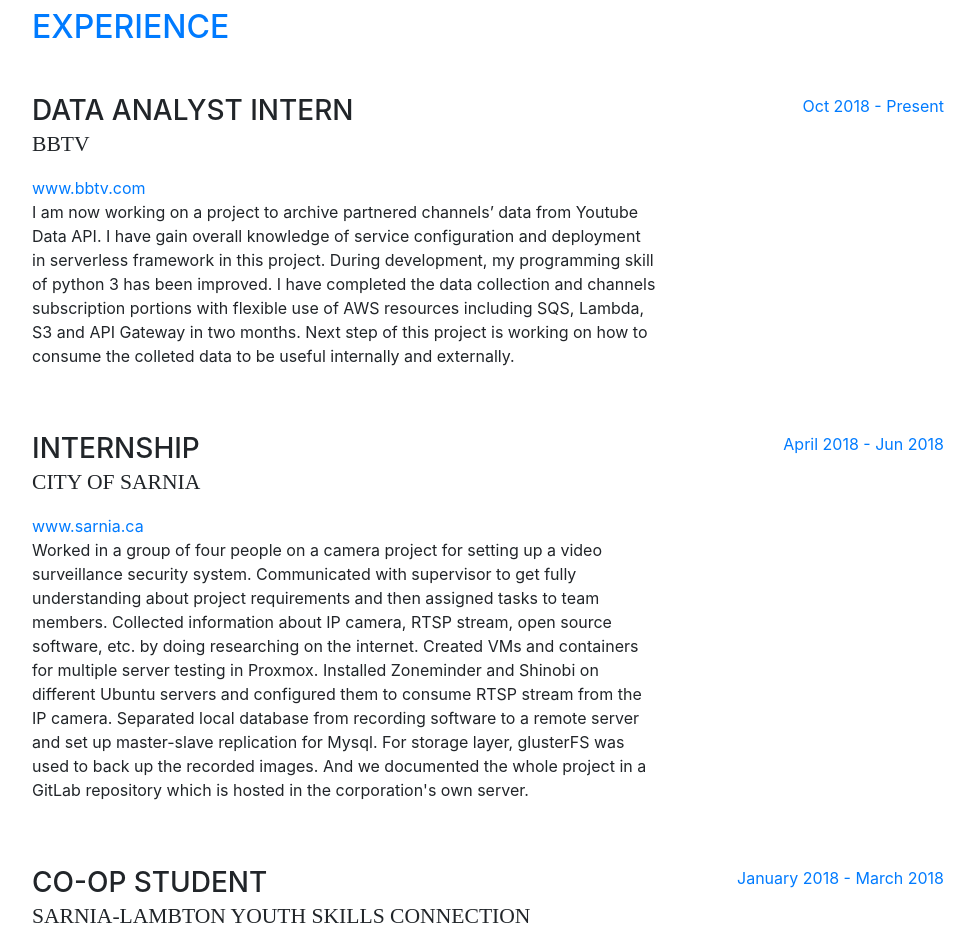
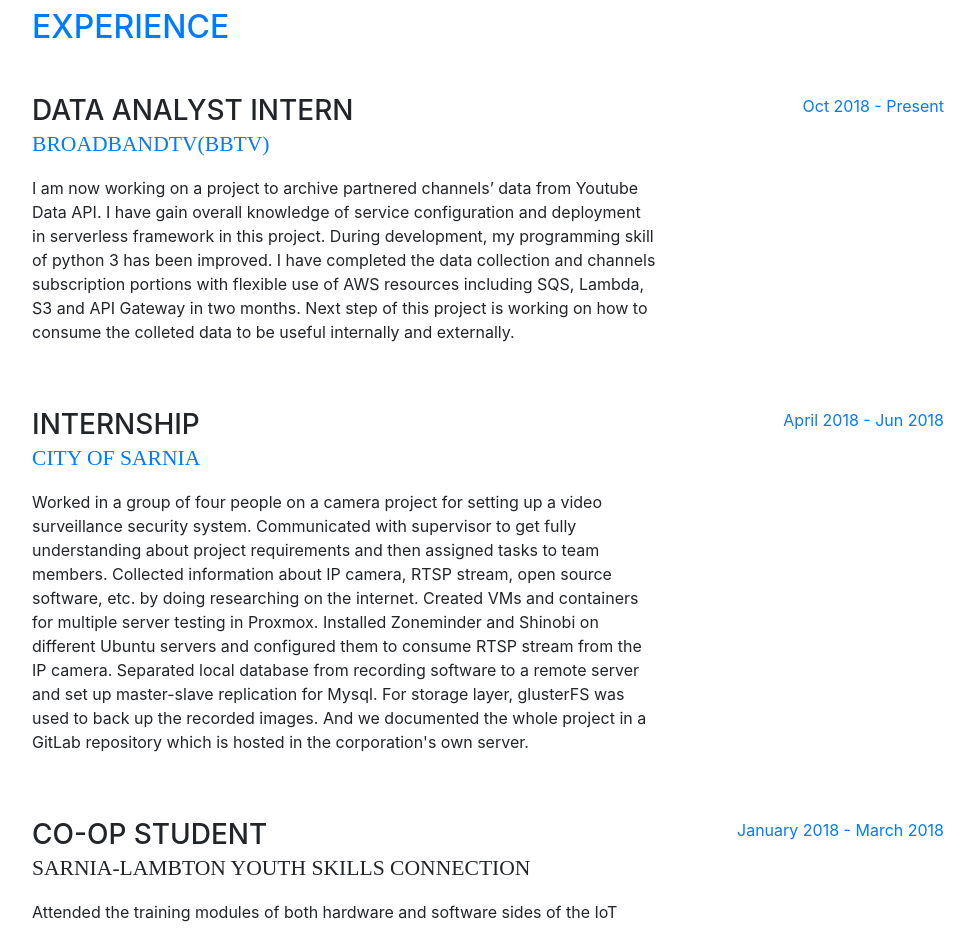
Before and after one commit to bellabellahuang/bellabellahuang.github.io, a website with bundled scripts: page index.html in a window 1280 px wide. Shown: the part 840-1768 px from the top of the page, without its empty margins (288-1263 px from the left). Built offline with nearby package versions, Linux system fonts and the light colour scheme; a web font is replaced by a local one.

Commit message:
Moved links into employer names component

```diff
--- a/index.html
+++ b/index.html
@@ -120,8 +120,9 @@
           <div class="resume-item d-flex flex-column flex-md-row mb-5">
             <div class="resume-content mr-auto">
               <h3 class="mb-0">Data Analyst Intern</h3>
-              <div class="subheading mb-3">BBTV</div>
-              <a href="https://www.bbtv.com" target="_blank">www.bbtv.com</a>
+              <div class="subheading mb-3">
+                <a href="https://www.bbtv.com" target="_blank" title="www.bbtv.com">BroadbandTV(BBTV)</a>
+              </div>
               <p>I am now working on a project to archive partnered channels’ data from Youtube Data API. I have gain overall knowledge of service configuration and deployment in serverless framework in this project. During development, my programming skill of python 3 has been improved. I have completed the data collection and channels subscription portions with flexible use of AWS resources including SQS, Lambda, S3 and API Gateway in two months. Next step of this project is working on how to consume the colleted data to be useful internally and externally.</p>
             </div>
             <div class="resume-date text-md-right">
@@ -132,8 +133,9 @@
           <div class="resume-item d-flex flex-column flex-md-row mb-5">
             <div class="resume-content mr-auto">
               <h3 class="mb-0">Internship</h3>
-              <div class="subheading mb-3">City of Sarnia</div>
-              <a href="http://www.sarnia.ca" target="_blank">www.sarnia.ca</a>
+              <div class="subheading mb-3">
+                <a href="http://www.sarnia.ca" target="_blank" title="www.sarnia.ca">City of Sarnia</a>
+              </div>
               <p>Worked in a group of four people on a camera project for setting up a video surveillance security system. Communicated with supervisor to get fully understanding about project requirements and then assigned tasks to team members. Collected information about IP camera, RTSP stream, open source software, etc. by doing researching on the internet. Created VMs and containers for multiple server testing in Proxmox. Installed Zoneminder and Shinobi on different Ubuntu servers and configured them to consume RTSP stream from the IP camera. Separated local database from recording software to a remote server and set up master-slave replication for Mysql. For storage layer, glusterFS was used to back up the recorded images. And we documented the whole project in a GitLab repository which is hosted in the corporation's own server. </p>
             </div>
             <div class="resume-date text-md-right">
```
